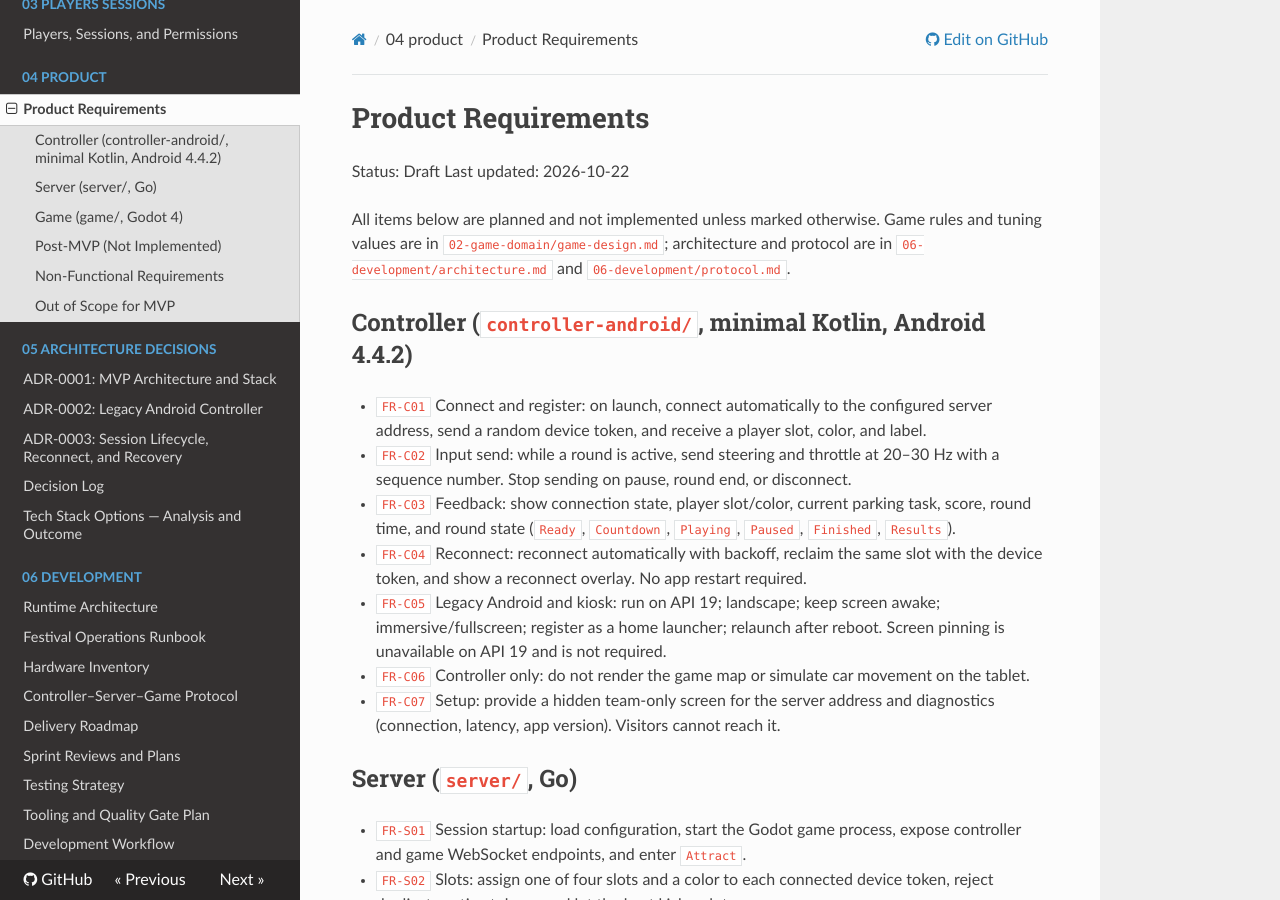
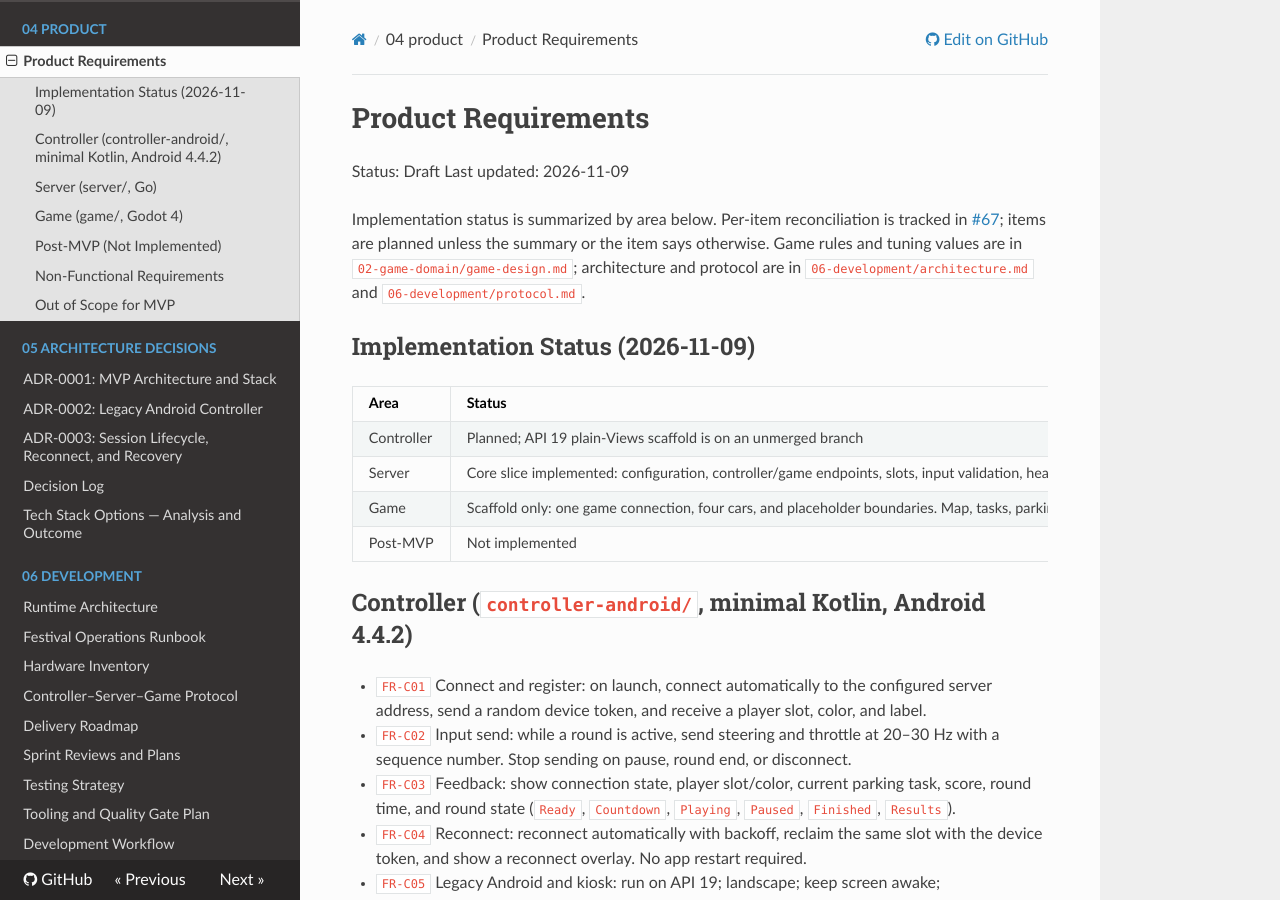
Before and after one commit to PSZLBit/ProszkowskaDrift, an MkDocs documentation site: the page built from documentation/04-product/requirements.md, in a window 1280 px wide and 900 px high. Built offline with MkDocs 1.6.1, drawn with Linux system fonts in a browser that asks for light colours; nearby versions of some CDN libraries; some of the changed text lies outside the part shown.

Commit message:
docs: reconcile requirements with implemented slices
Replace the blanket planned-only claim with an implementation status summary for the controller, server, game, and Post-MVP areas. Link per-item reconciliation to #67 and carry the API 19 validation note to #11/#48.

```diff
--- a/documentation/04-product/requirements.md
+++ b/documentation/04-product/requirements.md
@@ -1,11 +1,22 @@
 # Product Requirements
 
 Status: Draft
-Last updated: 2026-10-22
+Last updated: 2026-11-09
 
-All items below are planned and not implemented unless marked otherwise. Game
-rules and tuning values are in `02-game-domain/game-design.md`; architecture and
-protocol are in `06-development/architecture.md` and `06-development/protocol.md`.
+Implementation status is summarized by area below. Per-item reconciliation is
+tracked in [#67](https://github.com/PSZLBit/ProszkowskaDrift/issues/67); items
+are planned unless the summary or the item says otherwise. Game rules and tuning
+values are in `02-game-domain/game-design.md`; architecture and protocol are in
+`06-development/architecture.md` and `06-development/protocol.md`.
+
+## Implementation Status (2026-11-09)
+
+| Area | Status | Evidence |
+|---|---|---|
+| Controller | Planned; API 19 plain-Views scaffold is on an unmerged branch | #11, #48 |
+| Server | Core slice implemented: configuration, controller/game endpoints, slots, input validation, heartbeat/reconnect, host command path, session end, diagnostics, and offline operation. Godot launch and supervision are pending. | `server/`, #15 |
+| Game | Scaffold only: one game connection, four cars, and placeholder boundaries. Map, tasks, parking detection, scoring, HUD, and results are pending. | `game/`, #13, #45, #46, #47 |
+| Post-MVP | Not implemented | D-26 |
 
 ## Controller (`controller-android/`, minimal Kotlin, Android 4.4.2)
 
@@ -98,7 +109,7 @@ protocol are in `06-development/architecture.md` and `06-development/protocol.md
   input-to-visible response (D-23).
 - `NFR-05` Controller compatibility: Android 4.4.2 (API 19); no Compose or
   OkHttp 4; avoid AndroidX unless a library is proven API 19 compatible;
-  validated in Sprint 0 (D-20).
+  validation is carried to #11/#48 (D-20; ADR-0002).
 - `NFR-06` Festival robustness: auto-reconnect, auto-restart after game/server
   crash, clear recovery states, and a documented runbook.
 - `NFR-07` English-only documentation, code, comments, commits, and UI strings
```
